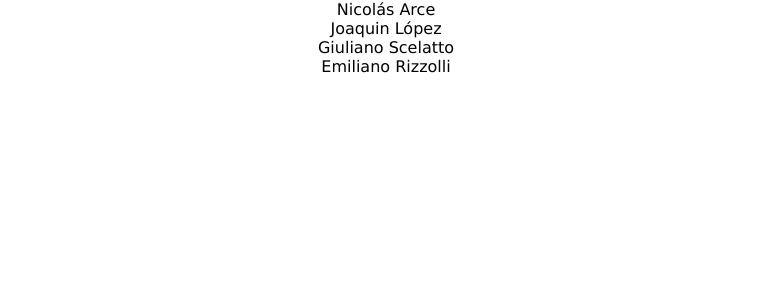
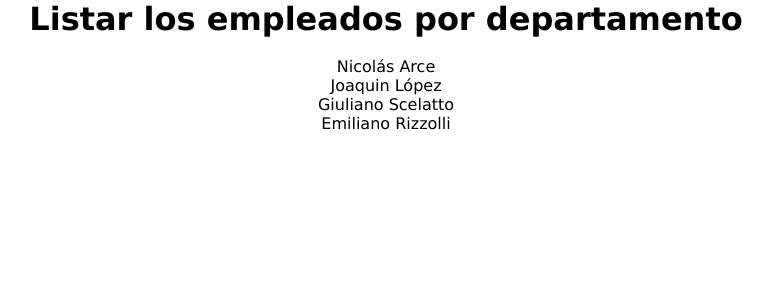
Before and after one commit to NachitoLP/Proyecto-Django-1, a Django app: page /listado-empleados/ in a window 1280 px wide. Shown: the top 300 px of the page, without its empty margins (254-1027 px from the left). Run offline with Django 4.2, Linux system fonts and the light colour scheme; data comes from the database, SQL or seed files in the repository; both versions use the stored data as it was before the commit; parts of the project's set-up code (start-up, migrations or seed data) failed here and were passed over; some libraries are stand-ins or nearby versions.

Commit message:
Base de datos PostgreSQL, view de listado de empleados

```diff
--- a/applications/app_empleado/views.py
+++ b/applications/app_empleado/views.py
@@ -1,3 +1,19 @@
 from django.shortcuts import render
+from django.views.generic import TemplateView, ListView
+
+from .models import Employee
 
 # Create your views here.
+class ListEmployees(ListView):
+    template_name = "empleados/empleados.html"
+    model = Employee
+
+class ListEmployeesByDep(ListView):
+    template_name = "empleados/empleados.html"
+
+    def get_queryset(self):
+        departamento = self.kwargs['departamento'].title()
+        queryset = Employee.objects.filter(
+            department__name = departamento
+        )
+        return queryset
--- a/applications/home/views.py
+++ b/applications/home/views.py
@@ -1,12 +1,7 @@
 from django.shortcuts import render
 from django.views.generic import TemplateView, ListView
 
-from ..app_empleado.models import Employee
 # Create your views here.
 
 class IndexView(TemplateView):
     template_name = "home/index.html"
-
-class ListEmployees(ListView):
-    template_name = "home/empleados.html"
-    model = Employee
--- a/empleados/urls.py
+++ b/empleados/urls.py
@@ -16,10 +16,12 @@ Including another URLconf
 """
 from django.contrib import admin
 from django.urls import path
-from applications.home.views import IndexView, ListEmployees
+from applications.home.views import IndexView
+from applications.app_empleado.views import ListEmployees,ListEmployeesByDep
 
 urlpatterns = [
     path('admin/', admin.site.urls),
     path('', IndexView.as_view()),
-    path('listado-empleados/', ListEmployees.as_view())
+    path('listado-empleados/', ListEmployees.as_view()),
+    path('listado-empleados/<departamento>/', ListEmployeesByDep.as_view())
 ]
--- a/templates/home/empleados.html
+++ b/templates/empleados/empleados.html
@@ -8,6 +8,8 @@
     <title>Document</title>
 </head>
 <body>
+    <h1 style="text-align: center;">Listar los empleados por departamento</h1>
+    <br>
     <ul style="margin:auto;text-align: center;">
         {% for empleado in object_list %}
             <li>{{empleado}}</li>
```
Also changed, not shown: empleados/settings/local.py (+7 -3 lines), db.sqlite3 (deleted).
